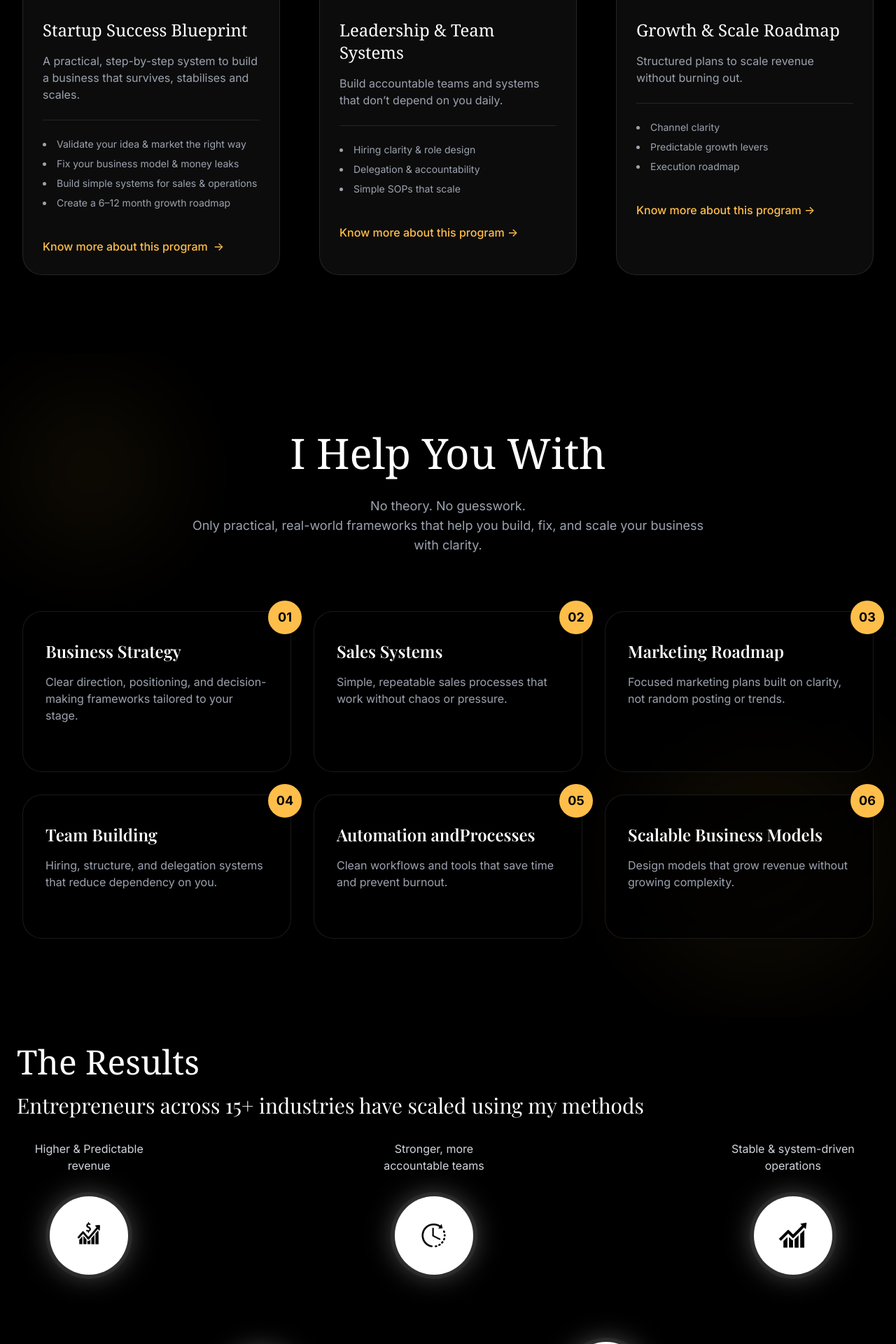
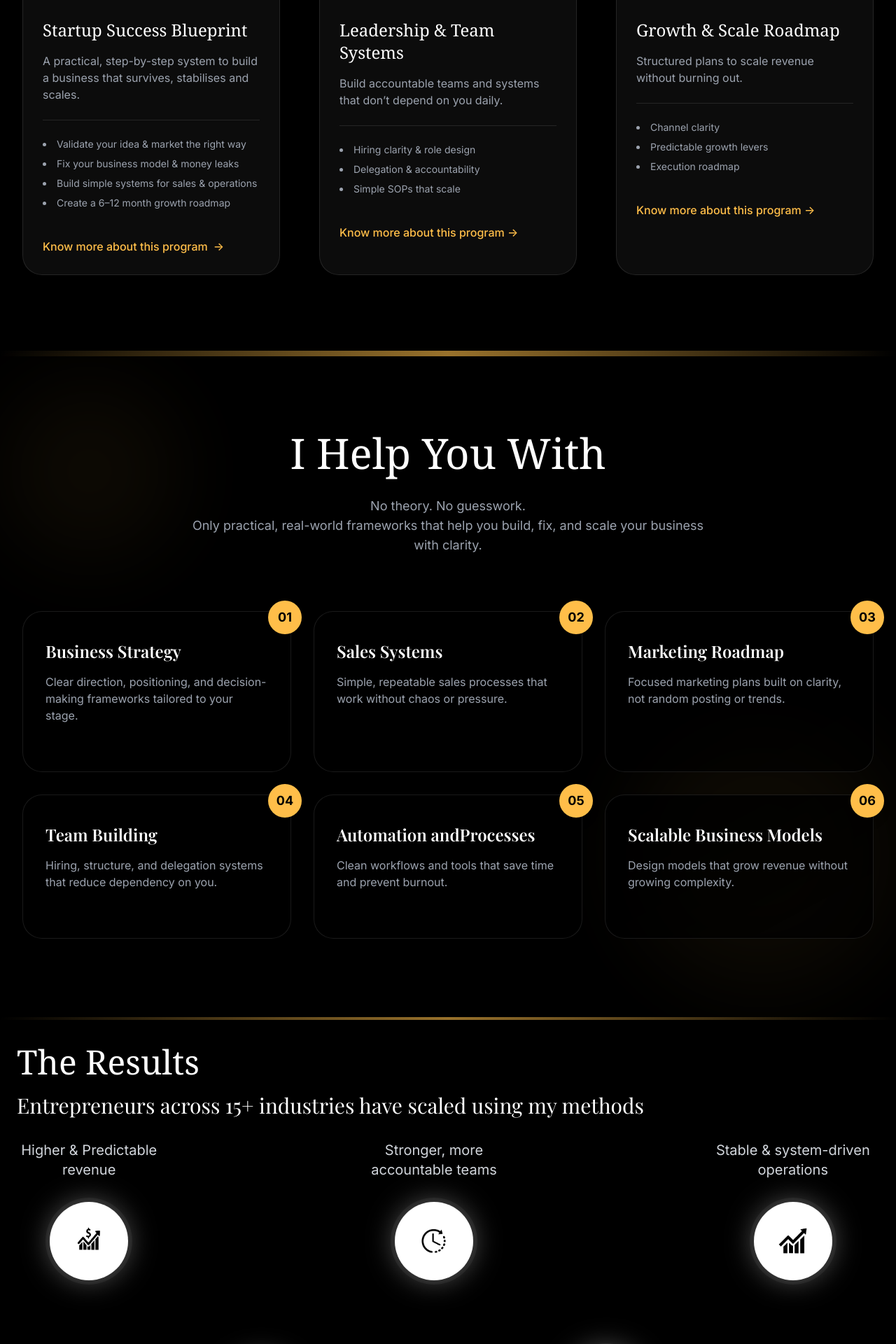
Before and after one commit to NitSanghani111/import-export_Coaching-management, a PHP site: page / in a window 1280 px wide. Shown: the part 2137-4057 px from the top of the page at 70% size. Run offline with PHP 8.4, Linux system fonts and the light colour scheme; data comes from the database, SQL or seed files in the repository; data that the repository does not hold is empty; some libraries are stand-ins or nearby versions.

Commit message:
new changes done

```diff
--- a/components/Navbar.html
+++ b/components/Navbar.html
@@ -202,10 +202,10 @@
 <body class="antialiased bg-black-1000 text-white">
 	<header id="site-header"
 		class="fixed top-0 inset-x-0 z-[9998] bg-black backdrop-blur-md shadow-sm transition-shadow duration-300">
-		<div class="max-w-7xl mx-auto h-20 px-6 md:px-12 lg:px-20 flex items-center justify-between">
+		<div class="max-w-7xl mx-auto h-22 px-6 md:px-12 lg:px-20 flex items-center justify-between">
 			<a href="/" class="flex items-center gap-3 group" aria-label="Parth Jethva home">
 				<img src="../img/design/Logo.svg" alt="Parth Jethva Logo"
-					class="h-16 w-20 object-contain drop-shadow-sm group-hover:scale-[1.02] transition" />
+					class="h-24	w-32 object-contain drop-shadow-sm group-hover:scale-[1.02] transition" />
 			</a>
 
 			<nav class="hidden md:flex items-center gap-8 lg:gap-10 text-sm md:text-base font-medium tracking-wide">
--- a/components/fotter.html
+++ b/components/fotter.html
@@ -22,7 +22,7 @@
 					<img
 						src="../img/design/Logo.svg"
 						alt="Parth Jethva"
-						class="h-20 w-28 object-contain"
+						class="h-30 w-32 object-contain"
 						style="filter: brightness(1);"
 					/>
 				</div>
--- a/index.php
+++ b/index.php
@@ -147,8 +147,11 @@ if ($result) {
     </div>
   </section>
 
-  <section class="max-w-7xl mx-auto px-6 py-28">
+  <section class="max-w-7xl mx-auto px-6 py-28 relative">
+    <!-- Subtle background -->
+    <div class="absolute inset-0 opacity-5" style="background: radial-gradient(circle at 20% 50%, #FFBE49 0%, transparent 50%), radial-gradient(circle at 80% 50%, #FFBE49 0%, transparent 50%);"></div>
 
+    <div class="relative z-10">
     <!-- Heading -->
     <h2 class="text-4xl md:text-5xl font-serif mb-20">
       My 3 Growth Pillars
@@ -158,7 +161,7 @@ if ($result) {
     <div class="grid grid-cols-1 md:grid-cols-3 gap-12 pillars-grid">
 
       <!-- CARD 1 -->
-      <div class="card-base px-12 py-16 text-center">
+      <div class="card-base px-12 py-16 text-center transition-all duration-300 hover:scale-105 hover:shadow-[0_0_30px_rgba(255,190,73,0.2)] cursor-pointer">
         <div class="mb-8 text-gray-400">
           <img src="./img/design/Clarity.svg" alt="" class="w-18 h-18 mx-auto" />
           <p class="text-xs tracking-widest mt-2 text-gray-500">CLARITY</p>
@@ -174,7 +177,7 @@ if ($result) {
       </div>
 
       <!-- CARD 2 -->
-      <div class="card-base px-12 py-16 text-center">
+      <div class="card-base px-12 py-16 text-center transition-all duration-300 hover:scale-105 hover:shadow-[0_0_30px_rgba(255,190,73,0.2)] cursor-pointer">
         <div class="mb-8 text-gray-400">
           <img src="./img/design/Computer.svg" alt="" class="w-18 h-18 mx-auto" />
         </div>
@@ -189,7 +192,7 @@ if ($result) {
       </div>
 
       <!-- CARD 3 -->
-      <div class="card-base px-12 py-16 text-center">
+      <div class="card-base px-12 py-16 text-center transition-all duration-300 hover:scale-105 hover:shadow-[0_0_30px_rgba(255,190,73,0.2)] cursor-pointer">
         <div class="mb-8 text-gray-400">
           <img src="./img/design/Growth.svg" alt="" class="w-18 h-18 mx-auto" />
         </div>
@@ -204,12 +207,18 @@ if ($result) {
       </div>
 
     </div>
+    </div>
+    <!-- Bottom gold border accent -->
+    <div class="absolute bottom-0 left-0 right-0 h-1 bg-gradient-to-r from-transparent via-[#FFBE49] to-transparent opacity-60"></div>
   </section>
 
   <!-- Signature progrmams -->
 
-<section class="max-w-7xl mx-auto px-4 sm:px-6 lg:px-8 py-20 lg:py-28">
+<section class="max-w-7xl mx-auto px-4 sm:px-6 lg:px-8 py-20 lg:py-28 relative">
+  <!-- Top gold border accent -->
+  <div class="absolute top-0 left-0 right-0 h-1 bg-gradient-to-r from-transparent via-[#FFBE49] to-transparent opacity-60"></div>
 
+  <div class="relative z-10">
   <!-- Section Title -->
   <h2 class="text-3xl sm:text-4xl lg:text-5xl font-serif mb-14">
     Our Programs
@@ -344,6 +353,9 @@ if ($result) {
     </div>
 
   </div>
+  </div>
+  <!-- Bottom gold border accent -->
+  <div class="absolute bottom-0 left-0 right-0 h-1 bg-gradient-to-r from-transparent via-[#FFBE49] to-transparent opacity-60"></div>
 </section>
 
 
@@ -419,6 +431,9 @@ if ($result) {
   </section> -->
   <!-- i help you  with -->
   <section class="relative max-w-7xl mx-auto px-4 sm:px-6 lg:px-8 py-20 sm:py-28 overflow-hidden">
+    <!-- Bottom gold border accent -->
+    <!-- Top gold border accent -->
+    <div class="absolute top-0 left-0 right-0 h-1 bg-gradient-to-r from-transparent via-[#FFBE49] to-transparent opacity-60"></div>
 
     <!-- Decorative Background Elements -->
     <div class="absolute top-10 left-0 w-64 h-64 bg-[#FFBE49] opacity-5 rounded-full blur-3xl"></div>
@@ -601,7 +616,9 @@ if ($result) {
   </section>
 
   <!-- the reulut  -->
-  <section class="max-w-7xl mx-auto px-6 py-10">
+  <section class="max-w-7xl mx-auto px-6 py-10 relative">
+    <!-- Top gold border accent -->
+    <div class="absolute top-0 left-0 right-0 h-1 bg-gradient-to-r from-transparent via-[#FFBE49] to-transparent opacity-60"></div>
 
     <!-- Title -->
     <h2 class="text-4xl md:text-5xl font-serif mb-5">
@@ -613,8 +630,8 @@ if ($result) {
     <div class="grid grid-cols-1 sm:grid-cols-2 lg:grid-cols-5 gap-y-24 gap-x-10 place-items-center">
 
       <!-- ITEM 1 -->
-      <div class="result-item text-center max-w-xs lg:col-span-1 lg:col-start-1">
-        <p class="text-gray-300 mb-8">
+      <div class="result-item text-center max-w-xl lg:col-span-1 lg:col-start-1">
+        <p class="text-gray-300 text-xl mb-8">
           Higher & Predictable revenue
 
         </p>
@@ -625,7 +642,7 @@ if ($result) {
 
       <!-- ITEM 2 -->
       <div class="result-item text-center max-w-xs lg:col-start-3 lg:col-span-1">
-        <p class="text-gray-300 mb-8">
+        <p class="text-gray-300 mb-8 text-xl">
           Stronger, more accountable teams
         </p>
         <div class="result-circle w-28 h-28 rounded-full flex items-center justify-center mx-auto">
@@ -635,7 +652,7 @@ if ($result) {
 
       <!-- ITEM 3 -->
       <div class="result-item text-center max-w-xs lg:col-span-2 lg:col-start-5">
-        <p class="text-gray-300 mb-8">
+        <p class="text-gray-300 mb-8 text-xl">
           Stable & system-driven operations
         </p>
         <div class="result-circle w-28 h-28 rounded-full flex items-center justify-center mx-auto">
@@ -648,7 +665,7 @@ if ($result) {
         <div class="result-circle w-28 h-28 rounded-full flex items-center justify-center mx-auto mb-8">
           <img src="img/imgs/h2.png" class="w-14 h-14 object-contain" />
         </div>
-        <p class="text-gray-300">
+        <p class="text-gray-300 text-xl">
           More time freedom for the founder
         </p>
       </div>
@@ -658,17 +675,19 @@ if ($result) {
         <div class="result-circle w-28 h-28 rounded-full flex items-center justify-center mx-auto mb-8">
           <img src="img/imgs/h4.png" class="w-14 h-14 object-contain" />
         </div>
-        <p class="text-gray-300">
+        <p class="text-gray-300 text-xl">
           Increased business stability & growth momentum
         </p>
       </div>
 
     </div>
+    <!-- Bottom gold border accent -->
+    <div class="absolute bottom-0 left-0 right-0 h-1 bg-gradient-to-r from-transparent via-[#FFBE49] to-transparent opacity-60"></div>
   </section>
 
 
-  <section class="max-w-7xl mx-auto px-4 sm:px-6 py-12 sm:py-24 md:py-32">
-
+  <section class="max-w-7xl mx-auto px-4 sm:px-6 py-12 sm:py-24 md:py-32 relative">    <!-- Top gold border accent -->
+    <div class="absolute top-0 left-0 right-0 h-1 bg-gradient-to-r from-transparent via-[#FFBE49] to-transparent opacity-60"></div>
     <!-- TITLE -->
     <h2 class="text-3xl sm:text-4xl md:text-5xl font-serif mb-6 sm:mb-12 md:mb-14">
       Testimonials
```
Also changed, not shown: pages/Program.html (+7 -2 lines), pages/about.html (+28 -6 lines).
